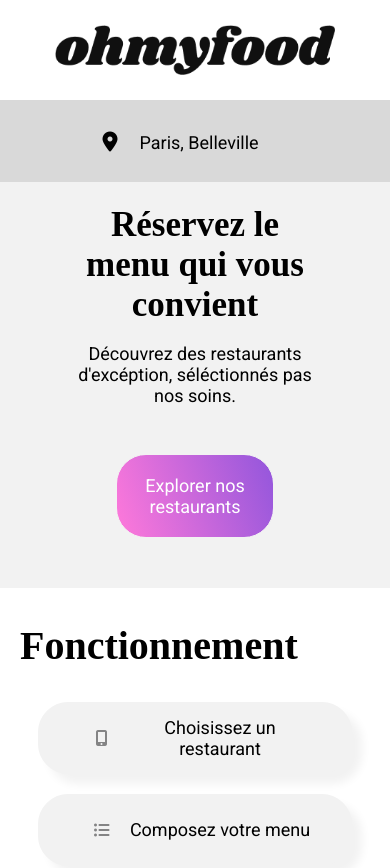
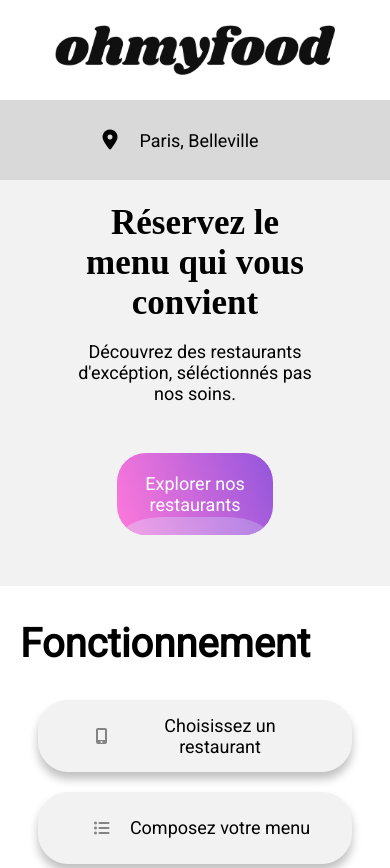
Before and after one commit to Benlet/Projet_3, a plain HTML site: page index.html in a window 390 px wide. Shown: the top 868 px of the page. Drawn offline with Linux system fonts and the light colour scheme; a web font is replaced by a local one.

Commit message:
ajout du dossier sass + avancer du projet3

```diff
--- a/css/alafrancaise.css
+++ b/css/alafrancaise.css
@@ -3,10 +3,11 @@
 
 @media screen and (max-width: 768px)
 {
-    body
+    body, html
     {
         width: 100%;
         margin: 0%;
+        overflow-x: hidden;
     }
 
     p, a, strong
@@ -23,14 +24,24 @@
     section
     {
         background-color: #f2f2f2;
+        margin-top: -80px;
+        z-index: 1;
+        position: relative;
+        border-radius: 40px;
     }
 
     header a
     {
+        display: flex;
+        align-items: center;
         font-size: 35px;
         color: black;
         width: 50px;
         height: 100px;
+        position: absolute;
+        z-index: 1;
+        text-decoration: none;
+        padding-left: 20px;
     }
 
     .logo
@@ -40,12 +51,15 @@
         height: 100px;
         border-bottom: 2px #D9D9D9 solid;
         box-shadow: 0px 5px 5px #D9D9D9;
+        position: relative;
+        z-index: 0;
     }
 
     .logo img
     {
         width: 280px;
         height: 50px;
+        padding-top: 25px;
     }
 
     .image img
@@ -83,8 +97,16 @@
 
     strong
     {
+        display: flex;
+        flex-direction: column;
         margin-left: 28px;
-        border-bottom: 4px #99E2D0 solid;
+    }
+
+    strong::after
+    {
+        content: "";
+        border: 3px #99E2D0 solid;
+        width: 30px;
     }
 
     article
@@ -124,6 +146,12 @@
         display: flex;
         align-items: flex-end;
         margin-right: 10px;
+    }
+
+    .boitebtn
+    {
+        width: 100%;
+        height: 200px;
     }
 
     .btn
@@ -169,18 +197,19 @@
     footer h3
     {
         color: white;
-        margin-left: 40px;
-        padding-top: 20px;
+        padding: 20px 0px 20px 40px;
+        margin: 0%;
     }
 
     ul
     {
         list-style-type: none;
+        margin: 0%;
     }
 
     ul li
     {
-        margin-bottom: 10px;
+        padding-bottom: 10px;
     }
 
     li i
--- a/css/index.css
+++ b/css/index.css
@@ -3,19 +3,20 @@
 
 @media screen and (max-width: 768px)
 {
-    body
+    body, html
     {
         width: 100%;
         margin: 0%;
+        overflow-x: hidden;
     }
 
-    p, a
+    p, a, h2
     {
         font-size: 18px;
         font-family: Roboto;
     }
 
-    h1, h2, h3
+    h1, h3
     {
         font-family: Shrikhand;
     }
@@ -33,8 +34,7 @@
         align-items: center;
         width: 100%;
         height: 100px;
-        border-bottom: 2px #D9D9D9 solid;
-        box-shadow: 0px 5px 5px #D9D9D9;
+        box-shadow: 10px 10px 10px black;
     }
 
     .logo img
@@ -112,6 +112,29 @@
         margin-bottom: 50px;
         margin-top: 30px;
         text-decoration: none;
+        position: relative;
+        overflow: hidden;
+        z-index: 0;
+    }
+
+    .btn::before
+    {
+        content: "";
+        position: absolute;
+        top: 64px;
+        left: 0%;
+        width: 100%;
+        height: 100%;
+        background: linear-gradient(70deg, #ffa8e6, #ad80e5);
+        transition: all .5s;
+        border-radius: 30% 30% 0 0;
+        z-index: -1;
+    }
+
+    .btn:hover::before
+    {
+        top: 0;
+        border-radius: 0;
     }
 
     .menu
@@ -128,7 +151,7 @@
         text-align: center;
         border: 1px #f2f2f2 solid;
         border-radius: 30px;
-        box-shadow: 10px 10px 10px #f2f2f2;
+        box-shadow: 0px 7px 10px #c0c0c0;
         width: 80%;
         height: 70px;
         background-color: #f2f2f2;
@@ -210,6 +233,11 @@
         height: 100%;
     }
 
+    .heart i:active
+    {
+        background: linear-gradient(70deg, #FF79DA, #9356DC);
+    }
+
     footer
     {
         background-color: #282f32;
@@ -226,11 +254,12 @@
     ul
     {
         list-style-type: none;
+        margin: 0%;
     }
 
     ul li
     {
-        margin-bottom: 10px;
+        padding-bottom: 10px;
     }
 
     li i
--- a/index.html
+++ b/index.html
@@ -19,7 +19,7 @@
             <div class="explore">
                 <h1>Réservez le menu qui vous convient</h1>
                 <p class="explorep">Découvrez des restaurants d'excéption, séléctionnés pas nos soins.</p>
-                <a class="explorep btn" href="#">Explorer nos restaurants</a>
+                <a class="explorep btn" href="#restaurants">Explorer nos restaurants</a>
             </div>
         </header>
 
@@ -52,7 +52,7 @@
 
             <div class="bottom_carte">
             <div class="texte">
-                <h3>Les palettes du goût</h3>
+                <p><strong>Les palettes du goût</strong></p>
                 <p>Ménilmontant</p>
             </div>
 
@@ -69,7 +69,7 @@
 
             <div class="bottom_carte">
             <div class="texte">
-                <h3>La note enchantée</h3>
+                <p><strong>La note enchantée</strong></p>
                 <p>Charonne</p>
             </div>
 
@@ -86,7 +86,7 @@
 
             <div class="bottom_carte">
             <div class="texte">
-                <h3>À la française</h3>
+                <p><strong>À la française</strong></p>
                 <p>Cité Rouge</p>
             </div>
 
@@ -104,7 +104,7 @@
 
             <div class="bottom_carte">
             <div class="texte">
-                <h3>Le délice des sens</h3>
+                <p><strong>Le délice des sens</strong></p>
                 <p>Folie-Méricourt</p>
             </div>
 
--- /dev/null
+++ b/sass/main.scss
@@ -0,0 +1,2 @@
+@import url('https://fonts.googleapis.com/css2?family=Shrikhand&display=swap');
+@import url('https://fonts.googleapis.com/css2?family=Roboto&display=swap');
```
Also changed, not shown: alafrancaise.html (+3 -1 lines), css/style.css (added), 1 other file.
